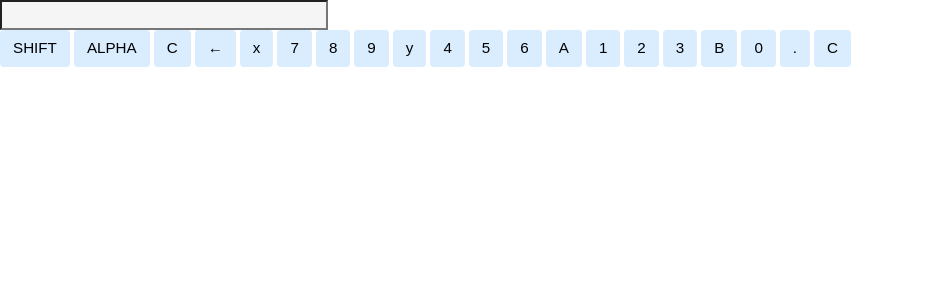
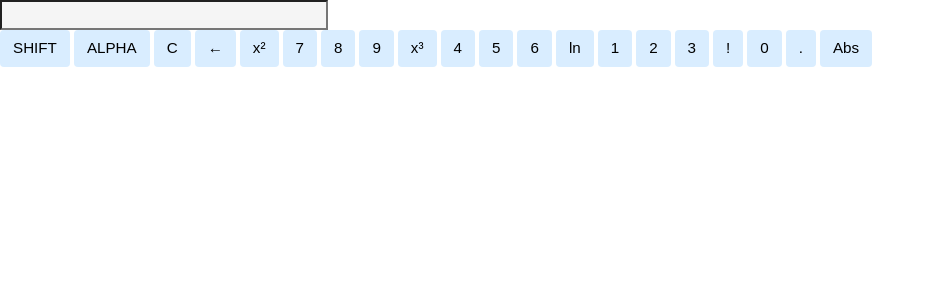
Before and after one commit to YangXu624/cs50, a Flask app: template calculator.-./templates/alpha.html in a window 1280 px wide. Shown: the top 300 px of the page, without its empty margins (0-935 px from the left). Run offline with Flask 3, Linux system fonts and the light colour scheme; the template is opened without the code that fills it, so the values that code supplies are empty; some libraries are stand-ins or nearby versions.

Commit message:
Wed, Sep 11, 2024, 9:33 PM +08:00

```diff
--- a/calculator.-./static/styles.css
+++ b/calculator.-./static/styles.css
@@ -184,7 +184,7 @@ body {
 
 
  .buttons button:nth-child(17)::after {
-    content: "B";
+    content: "!";
     right: 10px;
     color: #cc3333;
  }
@@ -198,7 +198,7 @@ body {
 
 
  .buttons button:nth-child(20)::after {
-    content: "C";
+    content: "Abs";
     right: 10px;
     color: #cc3333;
  }
--- a/calculator.-./templates/alpha.html
+++ b/calculator.-./templates/alpha.html
@@ -5,20 +5,20 @@
                    <button type="submit" name="button" value="alpha">ALPHA</button>
                    <button type="submit" name="button" value="C">C</button>
                    <button type="submit" name="button" value="←">←</button>
-                   <button type="submit" name="button" value="x">x</button>
+                   <button type="submit" name="button" value="square">x²</button>
                    <button type="submit" name="button" value="7">7</button>
                    <button type="submit" name="button" value="8">8</button>
                    <button type="submit" name="button" value="9">9</button>
-                   <button type="submit" name="button" value="y">y</button>
+                   <button type="submit" name="button" value="cube">x³</button>
                    <button type="submit" name="button" value="4">4</button>
                    <button type="submit" name="button" value="5">5</button>
                    <button type="submit" name="button" value="6">6</button>
-                   <button type="submit" name="button" value="A">A</button>
+                   <button type="submit" name="button" value="ln">ln</button>
                    <button type="submit" name="button" value="1">1</button>
                    <button type="submit" name="button" value="2">2</button>
                    <button type="submit" name="button" value="3">3</button>
-                   <button type="submit" name="button" value="B">B</button>
+                   <button type="submit" name="button" value="!">!</button>
                    <button type="submit" name="button" value="0">0</button>
                    <button type="submit" name="button" value=".">.</button>
-                   <button type="submit" name="button" value="C">C</button>
+                   <button type="submit" name="button" value="Abs">Abs</button>
 {% endblock %}
```
